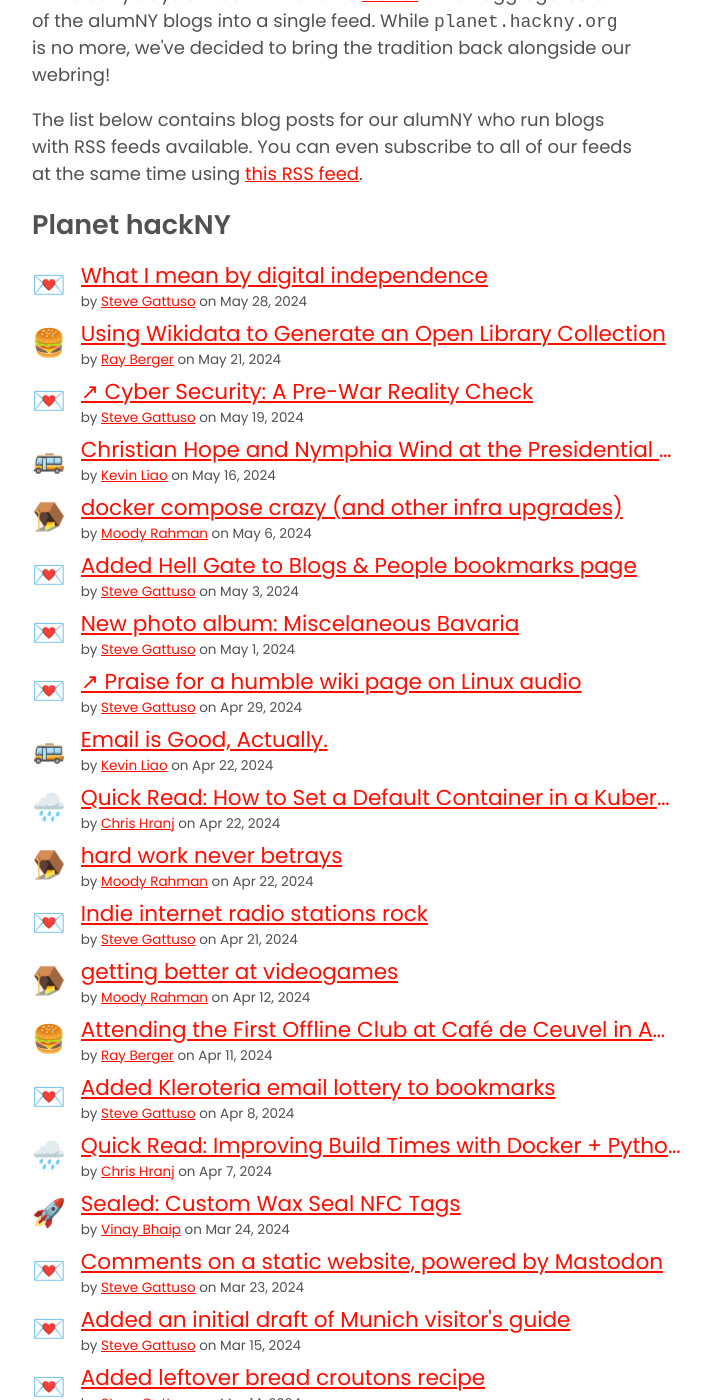
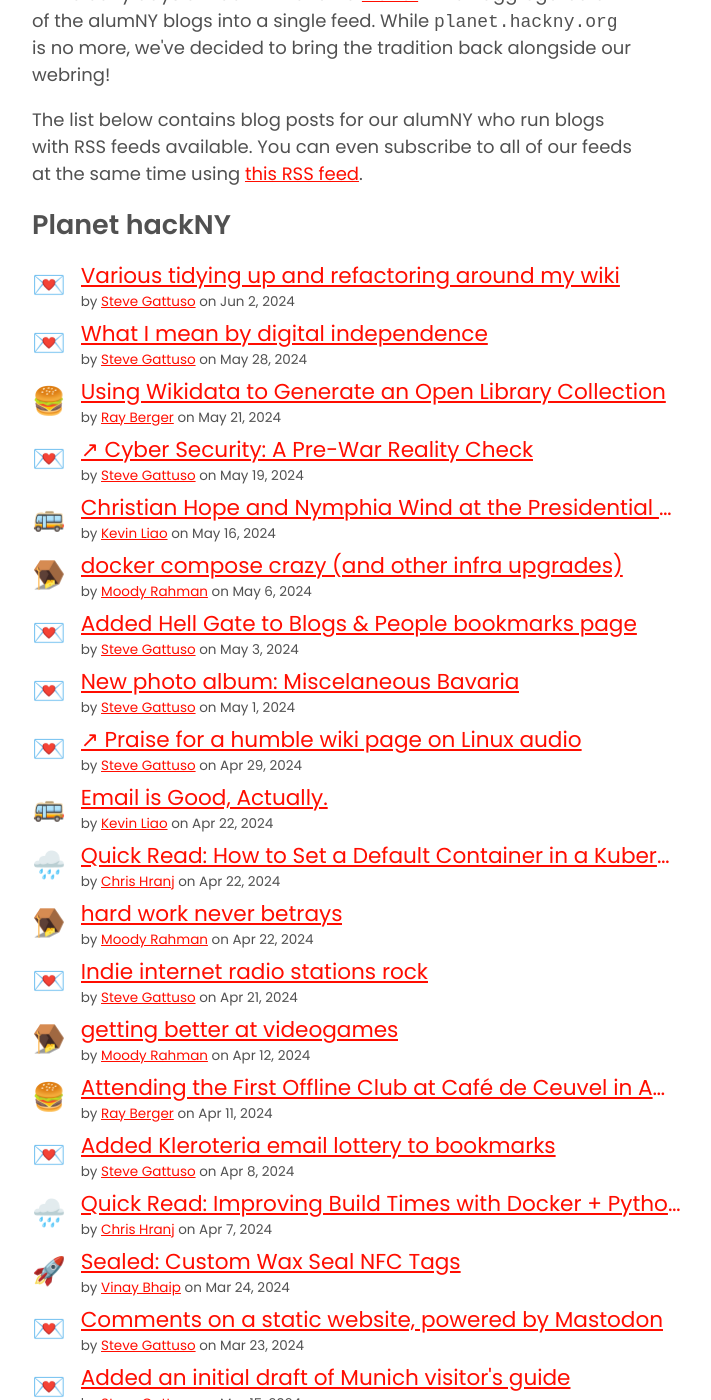
Before and after one commit to hackny/webring, a Jekyll site: the page built from planet.html, in a window 1280 px wide and 1400 px high, scrolled down 194 px. Shown: the whole window, without its empty margins (308-1019 px from the left). Built offline with Jekyll 4.4.1, drawn with Linux system fonts in a browser that asks for light colours; some of the changed text lies outside the part shown.

Commit message:
manual update

```diff
--- a/_data/planet.yaml
+++ b/_data/planet.yaml
@@ -1,4 +1,16 @@
 ---
+- id: https://www.stevegattuso.me/2024/06/02/2024-06-02.html
+  title: Various tidying up and refactoring around my wiki
+  url: https://www.stevegattuso.me/2024/06/02/2024-06-02.html
+  fellow:
+    name: Steve Gattuso
+    year: 2013
+    url: https://www.stevegattuso.me
+    rss_url: https://www.stevegattuso.me/feed.xml
+    emoji: "\U0001F48C"
+    description: My blog and personal wiki. Step right up for thoughts on programming,
+      vegan cooking, urbanism, and whatever else pops into my mind.
+  published_at: 2024-06-02 02:00
 - id: https://www.stevegattuso.me/2024/05/28/digital-independence.html
   title: What I mean by digital independence
   url: https://www.stevegattuso.me/2024/05/28/digital-independence.html
@@ -107,18 +119,6 @@
     description: My blog and personal wiki. Step right up for thoughts on programming,
       vegan cooking, urbanism, and whatever else pops into my mind.
   published_at: 2024-03-15 00:00
-- id: https://www.stevegattuso.me/2024/03/14/croutons.html
-  title: Added leftover bread croutons recipe
-  url: https://www.stevegattuso.me/2024/03/14/croutons.html
-  fellow:
-    name: Steve Gattuso
-    year: 2013
-    url: https://www.stevegattuso.me
-    rss_url: https://www.stevegattuso.me/feed.xml
-    emoji: "\U0001F48C"
-    description: My blog and personal wiki. Step right up for thoughts on programming,
-      vegan cooking, urbanism, and whatever else pops into my mind.
-  published_at: 2024-03-14 00:00
 - id: https://blog.rayberger.org/open-library-wikidata-hawaii
   title: Using Wikidata to Generate an Open Library Collection
   url: https://blog.rayberger.org/open-library-wikidata-hawaii
--- a/scripts/fetch_blogs.rb
+++ b/scripts/fetch_blogs.rb
@@ -4,6 +4,7 @@
 
 def fetch_posts(fellow)
   posts = []
+  puts("[RSS]: Fetching RSS feed for #{fellow["name"]}")
   URI.open(fellow["rss_url"]) do |rss|
     feed = RSS::Parser.parse(rss)
     posts = feed.items.map do |item|
@@ -21,6 +22,8 @@
         link = item.link
       end
 
+      puts "\t#{title}"
+
       {"id" => id,
        "title" => title,
        "url" => link,
@@ -28,8 +31,7 @@
        "published_at" => published_at.strftime('%Y-%m-%d %H:%M')}
     end
   end
-
-  puts("[RSS]: Fetched #{posts.size} items for #{fellow["name"]}")
+  puts "[RSS]: #{posts.size} items fetched."
 
   # Only get the first 10 posts, we don't need to store everything
   return posts[0..10]
```
